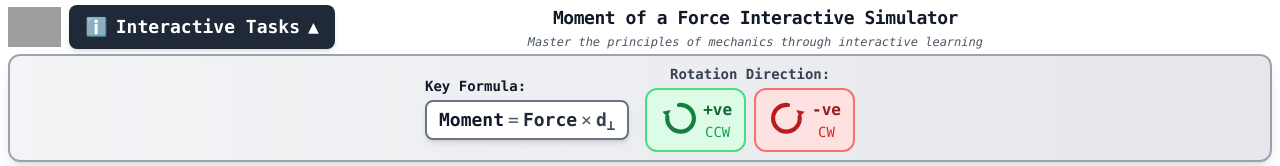
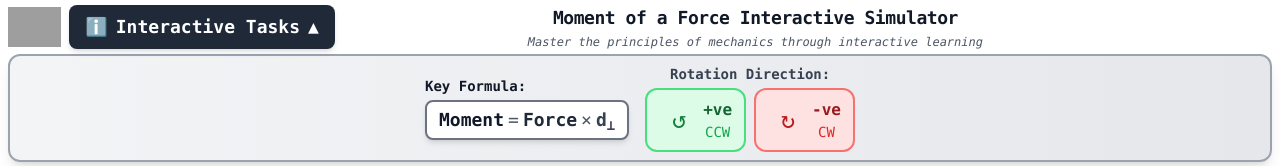
Before and after one commit to el2060/momentv2, a React (Vite) app: page / in a window 1280 px wide. Shown: the top 166 px of the page. Built offline with nearby package versions, Linux system fonts and the light colour scheme; grey boxes are pictures that could not be loaded.

Commit message:
Remove RotationArrow component and replace with Unicode symbols
- Deleted RotationArrow.tsx component
- Updated Header.tsx to use Unicode rotation symbols (↺ for CCW, ↻ for CW)
- Updated WorkflowPanel.tsx to remove RotationArrow usage
- Simplified rotation direction indicators for cleaner UI

```diff
--- a/components/Header.tsx
+++ b/components/Header.tsx
@@ -1,5 +1,4 @@
 import React, { useState } from 'react';
-import RotationArrow from './RotationArrow';
 
 // NP Logo Component
 const NPLogo: React.FC = () => (
@@ -85,14 +84,14 @@ const StickyFormulaBox: React.FC = () => (
                     <p className="text-sm font-bold text-gray-700 mb-1 font-mono">Rotation Direction:</p>
                     <div className="flex gap-2">
                         <div className="flex items-center gap-1 bg-green-100 border-2 border-green-400 px-3 py-2 rounded-xl">
-                            <RotationArrow direction="ccw" className="w-10 h-10 text-green-700" />
+                            <div className="w-10 h-10 flex items-center justify-center text-green-700 text-2xl">↺</div>
                             <div className="text-center">
                                 <div className="text-base font-extrabold text-green-800 font-mono">+ve</div>
                                 <div className="text-sm text-green-600 font-mono">CCW</div>
                             </div>
                         </div>
                         <div className="flex items-center gap-1 bg-red-100 border-2 border-red-400 px-3 py-2 rounded-xl">
-                            <RotationArrow direction="cw" className="w-10 h-10 text-red-700" />
+                            <div className="w-10 h-10 flex items-center justify-center text-red-700 text-2xl">↻</div>
                             <div className="text-center">
                                 <div className="text-base font-extrabold text-red-800 font-mono">-ve</div>
                                 <div className="text-sm text-red-600 font-mono">CW</div>
--- a/components/RotationArrow.tsx
+++ /dev/null
@@ -1,50 +0,0 @@
-import React from 'react';
-
-interface RotationArrowProps {
-  direction: 'cw' | 'ccw';
-  className?: string;
-}
-
-const RotationArrow: React.FC<RotationArrowProps> = ({ direction, className = 'w-6 h-6' }) => {
-  if (direction === 'ccw') {
-    // Counter-clockwise arrow (anti-clockwise) - positive moment
-    return (
-      <svg xmlns="http://www.w3.org/2000/svg" viewBox="0 0 24 24" fill="none" className={className}>
-        {/* Circular arc - counter-clockwise */}
-        <path
-          d="M12 3 A8 8 0 1 1 5 10"
-          stroke="currentColor"
-          strokeWidth="2.5"
-          fill="none"
-          strokeLinecap="round"
-        />
-        {/* Triangular arrowhead pointing counter-clockwise */}
-        <path
-          d="M5 10 L2 7 L7 6 Z"
-          fill="currentColor"
-        />
-      </svg>
-    );
-  } else {
-    // Clockwise arrow - negative moment
-    return (
-      <svg xmlns="http://www.w3.org/2000/svg" viewBox="0 0 24 24" fill="none" className={className}>
-        {/* Circular arc - clockwise */}
-        <path
-          d="M12 3 A8 8 0 1 0 19 10"
-          stroke="currentColor"
-          strokeWidth="2.5"
-          fill="none"
-          strokeLinecap="round"
-        />
-        {/* Triangular arrowhead pointing clockwise */}
-        <path
-          d="M19 10 L22 7 L17 6 Z"
-          fill="currentColor"
-        />
-      </svg>
-    );
-  }
-};
-
-export default RotationArrow;
--- a/components/WorkflowPanel.tsx
+++ b/components/WorkflowPanel.tsx
@@ -5,7 +5,6 @@ import { AppState, ConceptId, Force, PivotPointId, Distances } from '../types';
 import { CONCEPTS, getApplicationPoints } from '../constants';
 import { calculateTotalMoment, calculateSingleForceMoment } from '../services/momentCalculator';
 import Stepper from './Stepper';
-import RotationArrow from './RotationArrow';
 
 
 // --- Child Components ---
@@ -966,7 +965,6 @@ const WorkflowPanel: React.FC<WorkflowPanelProps> = ({
                     <div className="bg-white p-4 rounded-lg border border-purple-200 mt-4">
                         <p className="text-xl font-bold text-gray-700 mb-2 font-mono">🔄 RESULTANT ROTATION DIRECTION:</p>
                         <div className={`flex items-center justify-center gap-4 text-xl font-bold ${getRotationDirection().color} font-mono`}>
-                            {getRotationDirection().icon && <RotationArrow direction={getRotationDirection().icon!} className="w-8 h-8" />}
                             <span className="bg-gray-100 px-4 py-2 rounded-full">{getRotationDirection().text}</span>
                         </div>
                     </div>
```
